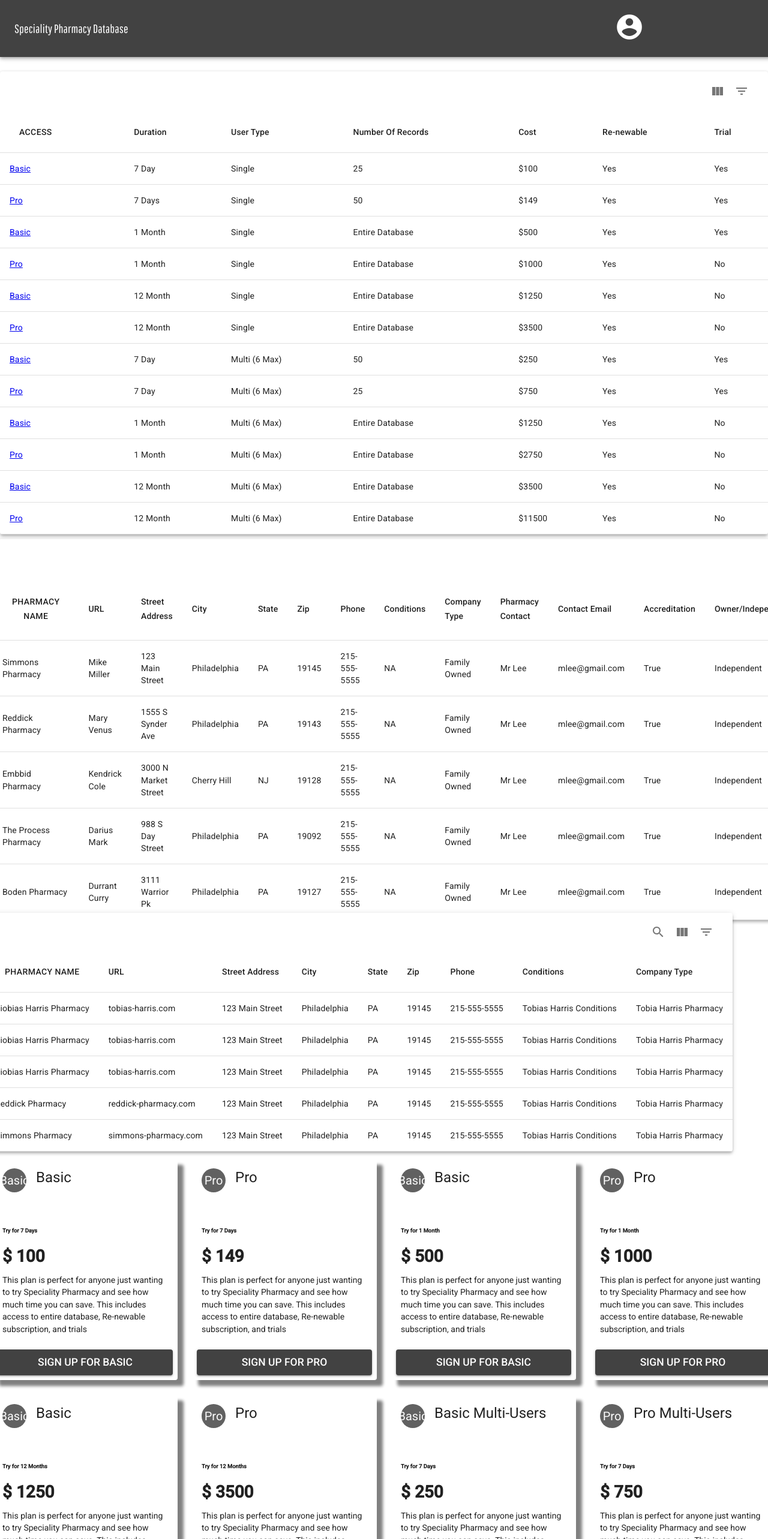
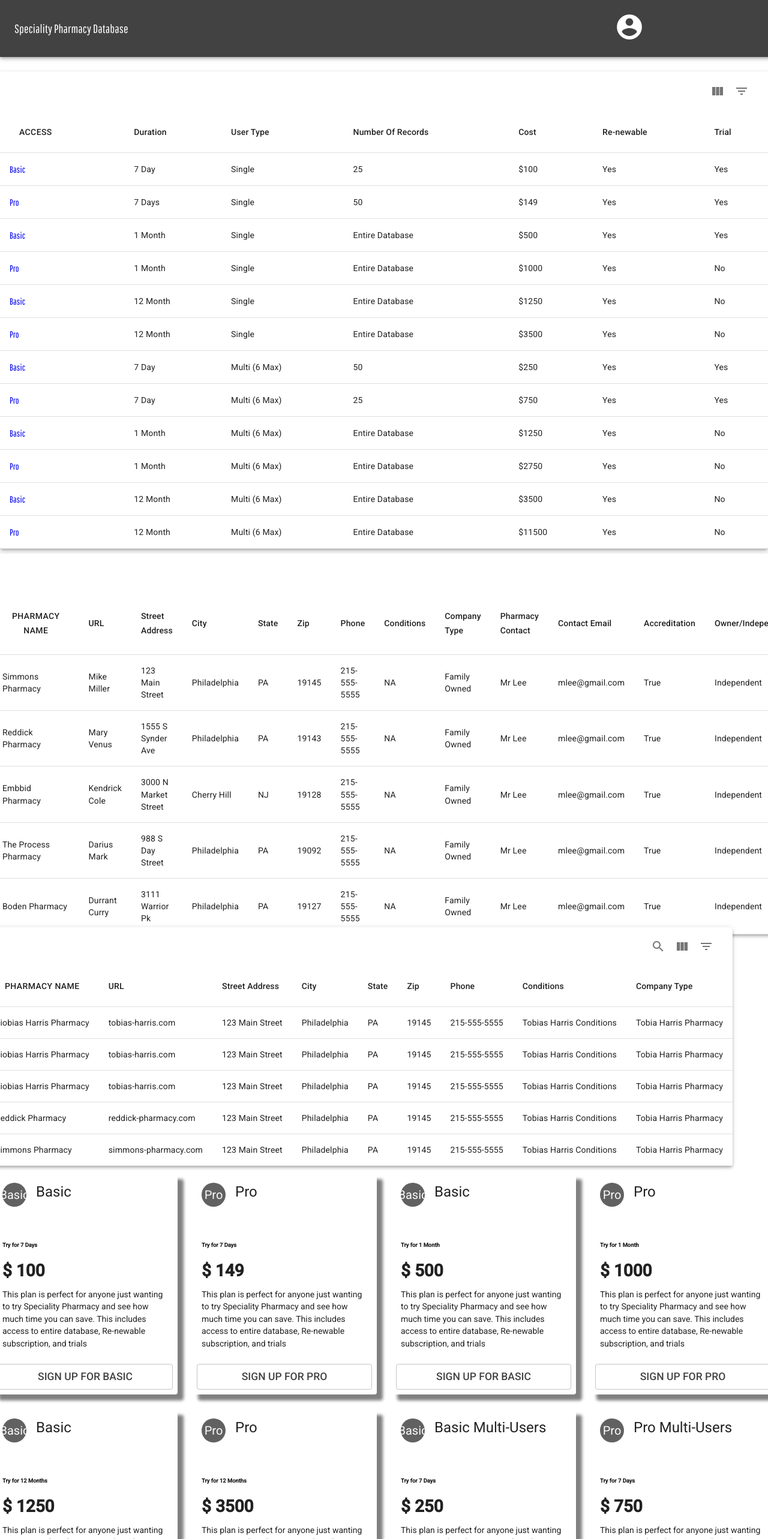
Before and after one commit to MitchellPhilmore/speciality-pharmacy, a React (Create React App) app: page /info in a window 1280 px wide. Shown: the top 2566 px of the page at 60% size. Built offline with nearby package versions, Linux system fonts and the light colour scheme.

Commit message:
added addtional styles to all pages

```diff
--- a/package.json
+++ b/package.json
@@ -16,10 +16,9 @@
     "react-authorize-net": "^0.2.1",
     "react-dom": "^16.8.2",
     "react-material-ui-form": "^1.1.3",
-    "react-responsive-carousel": "^3.1.47",
     "react-router-dom": "^4.3.1",
-    "react-scripts": "2.1.5",
-    "react-slick": "^0.23.2"
+    "react-scripts": "2.1.5"
+
   },
   "scripts": {
     "start": "react-scripts start",
--- a/src/components/ManageUsers.js
+++ b/src/components/ManageUsers.js
@@ -2,6 +2,7 @@ import * as React from "react";
 import Paper from "@material-ui/core/Paper";
 import { EditingState } from "@devexpress/dx-react-grid";
 import NavBar from "./Navbar";
+import { createMuiTheme, MuiThemeProvider } from "@material-ui/core/styles";
 import {
   Grid,
   Table,
@@ -193,6 +194,48 @@ export default class ManageUsers extends React.PureComponent {
     this.setState({ rows });
   }
 
+
+
+  getMuiTheme = () =>
+  createMuiTheme({
+    overrides: {
+      MuiTableHead:{
+      root:{
+
+        background: "#424242",
+        color: "white"
+
+        }
+
+      },
+      TableHeaderCell:{
+        container:{
+          color:'white',
+          fontFamily: 'Pathway Gothic One, sans-serif'
+        }
+      },
+      MuiButton:{
+        label:{
+          color:'gray',
+          fontFamily: 'Pathway Gothic One, sans-serif'
+        }
+      },
+      MuiTableCell:{
+        root:{
+          fontFamily: 'Pathway Gothic One, sans-serif'
+        }
+      },
+      TableContainer:{
+        root:{
+          maxWidth:'95vw',
+          margin:'0 auto',
+          marginBottom:'50px'
+        }
+      }
+
+    }
+  });
+
   render() {
     const {
       rows,
@@ -212,6 +255,9 @@ export default class ManageUsers extends React.PureComponent {
           username="Mitch"
           edit="Explorer"
         />
+        <br/>
+        <br/>
+        <MuiThemeProvider theme={this.getMuiTheme()}>
         <Paper>
           <Grid rows={rows} columns={columns} getRowId={getRowId}>
             <EditingState
@@ -224,7 +270,7 @@ export default class ManageUsers extends React.PureComponent {
               onCommitChanges={this.commitChanges}
             />
             <Table columnExtensions={tableColumnExtensions} />
-            <TableHeaderRow />
+            <TableHeaderRow/>
             <TableEditRow />
             <TableEditColumn
               showAddCommand={!addedRows.length}
@@ -234,6 +280,7 @@ export default class ManageUsers extends React.PureComponent {
             />
           </Grid>
         </Paper>
+        </MuiThemeProvider>
       </div>
     );
   }
--- a/src/components/ProTier.js
+++ b/src/components/ProTier.js
@@ -338,9 +338,11 @@ class ProTier extends Component {
 
         MUIDataTableBodyCell: {
           root: {
-            padding: "30px",
+            padding: "20px",
             width: "5px",
-            maxWidth: "200px"
+            maxWidth: "200px",
+            fontFamily: 'Pathway Gothic One, sans-serif',
+            fontSize:'110%'
           }
         },
         MuiInputBase:{
--- a/src/components/Tiers.js
+++ b/src/components/Tiers.js
@@ -36,11 +36,11 @@ const styles = theme => ({
     backgroundColor: "#616161"
   },
   links: {
-    color: "#ffff",
+    color: "#424242",
     textDecoration: "none",
     fontSize: "125%"
   },
-  btn: { backgroundColor: "#424242" }
+  // btn: { backgroundColor: "#424242" }
 });
 
 class Teir extends Component {
@@ -72,7 +72,7 @@ class Teir extends Component {
           <Button
             type="submit"
             fullWidth
-            variant="contained"
+            variant="outlined"
             className={classes.btn}
           >
             <Link
--- a/src/components/basicTier.js
+++ b/src/components/basicTier.js
@@ -192,7 +192,9 @@ class BasicTier extends Component {
 
         MUIDataTableBodyCell: {
           root: {
-            padding: "10px"
+            padding: "10px",
+            fontFamily: 'Pathway Gothic One, sans-serif',
+            fontSize:'110%'
           }
         },
         MuiTypography: {
--- a/src/components/tierData.js
+++ b/src/components/tierData.js
@@ -12,7 +12,9 @@ const header = {
 };
 
 const linkColumn = {
-  width: "500%"
+  fontFamily: 'Pathway Gothic One, sans-serif',
+  fontSize:'110%',
+  textDecoration:'none'
 };
 const columns = [
   {
@@ -102,6 +104,7 @@ const data = [
   {
     access: (
       <Link
+      style={linkColumn}
         to={{
           pathname: "/acquire",
           state: {
@@ -126,6 +129,7 @@ const data = [
   {
     access: (
       <Link
+      style={linkColumn}
         to={{
           pathname: "/acquire",
           state: {
@@ -150,6 +154,7 @@ const data = [
   {
     access: (
       <Link
+      style={linkColumn}
         to={{
           pathname: "/acquire",
           state: {
@@ -174,6 +179,7 @@ const data = [
   {
     access: (
       <Link
+      style={linkColumn}
         to={{
           pathname: "/acquire",
           state: {
@@ -198,6 +204,7 @@ const data = [
   {
     access: (
       <Link
+      style={linkColumn}
         to={{
           pathname: "/acquire",
           state: {
@@ -221,6 +228,7 @@ const data = [
   {
     access: (
       <Link
+      style={linkColumn}
         to={{
           pathname: "/acquire",
           state: {
@@ -244,6 +252,7 @@ const data = [
   {
     access: (
       <Link
+      style={linkColumn}
         to={{
           pathname: "/acquire",
           state: {
@@ -267,6 +276,7 @@ const data = [
   {
     access: (
       <Link
+      style={linkColumn}
         to={{
           pathname: "/acquire",
           state: {
@@ -290,6 +300,7 @@ const data = [
   {
     access: (
       <Link
+      style={linkColumn}
         to={{
           pathname: "/acquire",
           state: {
@@ -313,6 +324,7 @@ const data = [
   {
     access: (
       <Link
+      style={linkColumn}
         to={{
           pathname: "/acquire",
           state: {
@@ -336,6 +348,7 @@ const data = [
   {
     access: (
       <Link
+      style={linkColumn}
         to={{
           pathname: "/acquire",
           state: {
@@ -429,6 +442,8 @@ class TeirData extends Component {
         MUIDataTableBodyCell: {
           root: {
             padding: "5px",
+            fontFamily: 'Pathway Gothic One, sans-serif',
+            fontSize:'110%'
 
           }
         },
--- a/src/containers/Acquire.js
+++ b/src/containers/Acquire.js
@@ -30,7 +30,8 @@ const styles = theme => ({
   },
   inputs: {
     width: "315px",
-    margin: "10px"
+    margin: "10px",
+    fontFamily: 'Pathway Gothic One, sans-serif'
   },
   registrationForm: {
     width: "60%",
@@ -44,7 +45,8 @@ const styles = theme => ({
     margin: "5px"
   },
   legend: {
-    fontSize: "200%"
+    fontSize: "200%",
+    fontFamily: 'Pathway Gothic One, sans-serif'
   },
   addUserBtn: {
     backgroundColor: "lightgray",
@@ -68,7 +70,9 @@ const styles = theme => ({
     width: "100%",
     opacity: "0.5",
     borderTop: "3px solid gray",
-    borderBottom: "3px solid gray"
+    borderBottom: "3px solid gray",
+    fontFamily: 'Pathway Gothic One, sans-serif',
+    fontSize:'150%'
   }
 });
 
@@ -315,11 +319,11 @@ class RegistrationForm extends Component {
 
               <Button
                 className={classes.submitBtn}
-                variant="raised"
+                variant="outlined"
                 type="submit"
               >
                 <Icon>send</Icon>
-                Submit
+                  Submit
               </Button>
             </fieldset>
           </MaterialUIForm>
```
